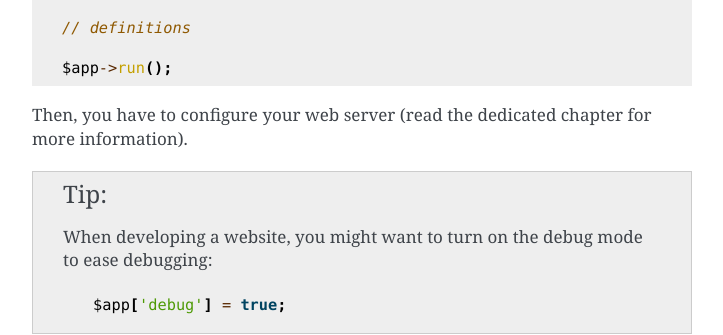
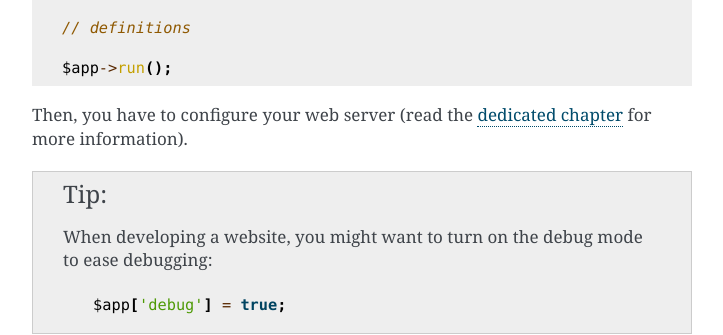
Before and after one commit to silexphp/Silex, a Sphinx documentation site: the page built from doc/usage.rst, in a window 1280 px wide and 900 px high, scrolled down 1158 px. Shown: the part 157-492 px from the top of the window, without its empty margins (388-1111 px from the left). Built offline with Sphinx 7.4.7, drawn with Linux system fonts in a browser that asks for light colours; pages that are not in the unit, such as notebooks, are missing from menus; part of the change alters nothing that is shown.

```diff
--- a/doc/usage.rst
+++ b/doc/usage.rst
@@ -67,8 +67,8 @@ definitions, call the ``run`` method on your application::
 
     $app->run();
 
-Then, you have to configure your web server (read the dedicated chapter for
-more information).
+Then, you have to configure your web server (read the :doc:`dedicated chapter
+<web_servers>` for more information).
 
 .. tip::
 
```
